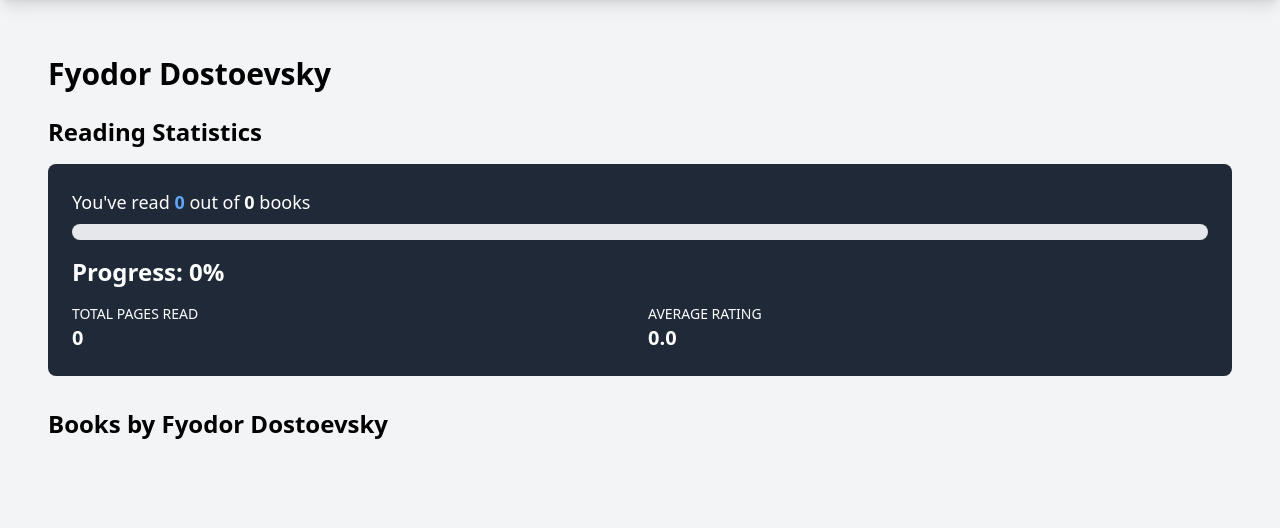
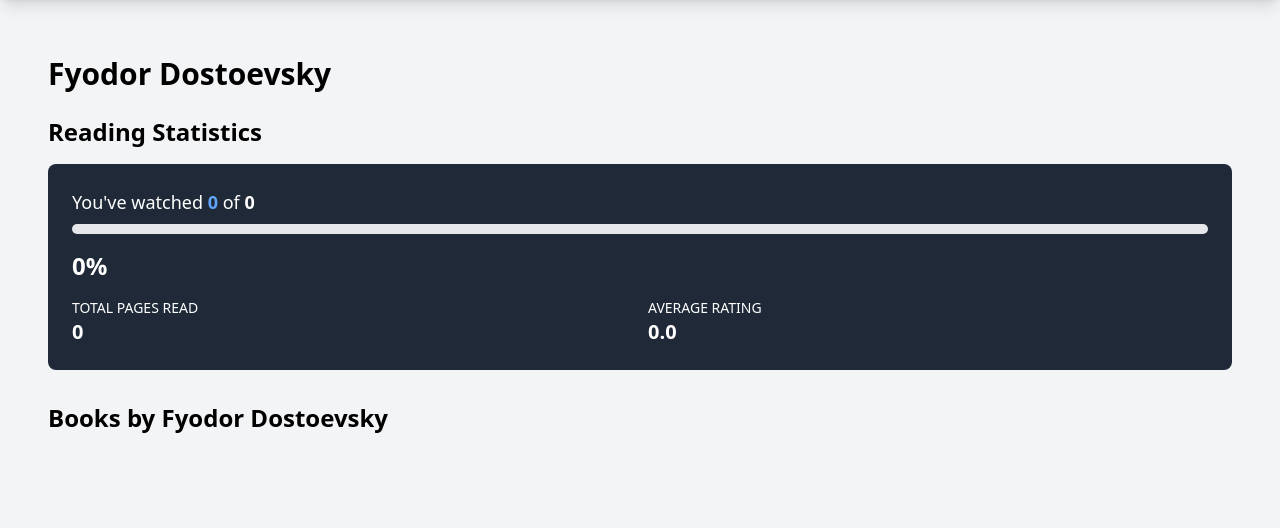
Before and after one commit to dennismenze/BookTrackerPro, a Flask app: template templates/author/detail.html in a window 1280 px wide. Shown: the part 64-592 px from the top of the page. Run offline with Flask 3, Linux system fonts and the light colour scheme; the template is opened without the code that fills it: values that come from a table or form of the project are taken from there, others are empty; data comes from the database, SQL or seed files in the repository; some libraries are stand-ins or nearby versions.

Commit message:
Agent query: Please navigate to an author's detail page and verify the following: 1) The statistics section shows 'You've watched X of Y' instead of 'You've read'. 2) The progress bar has the correct height and color-coding based on the percentage. 3) The percentage is displayed below the progress bar. 4) 'Total Pages Read' and 'Average Rating' are shown. 5) The book list includes page count and rating for each book. 6) Toggling a book's read status updates the statistics dynamically.

```diff
--- a/templates/author/detail.html
+++ b/templates/author/detail.html
@@ -9,11 +9,11 @@
     <div class="mb-8">
         <h2 class="text-2xl font-semibold mb-4">Reading Statistics</h2>
         <div class="bg-gray-800 p-6 rounded-lg">
-            <p class="text-white mb-2 text-lg">You've read <span id="watched-count" class="font-bold text-blue-400">0</span> out of <span id="total-count" class="font-bold">0</span> books</p>
-            <div class="w-full bg-gray-200 rounded-full h-4 dark:bg-gray-700 mb-4">
-                <div class="bg-blue-600 h-4 rounded-full" id="progress-bar" style="width: 0%"></div>
+            <p class="text-white mb-2 text-lg">You've watched <span id="watched-count" class="font-bold text-blue-400">0</span> of <span id="total-count" class="font-bold">0</span></p>
+            <div class="w-full bg-gray-200 rounded-full h-2.5 dark:bg-gray-700 mb-4">
+                <div class="bg-blue-600 h-2.5 rounded-full" id="progress-bar" style="width: 0%"></div>
             </div>
-            <p class="text-white text-2xl font-bold mb-4">Progress: <span id="percentage">0</span>%</p>
+            <p class="text-white text-2xl font-bold mb-4"><span id="percentage">0</span>%</p>
             <div class="grid grid-cols-2 gap-4 text-white">
                 <div>
                     <p class="text-sm uppercase">Total Pages Read</p>
```
